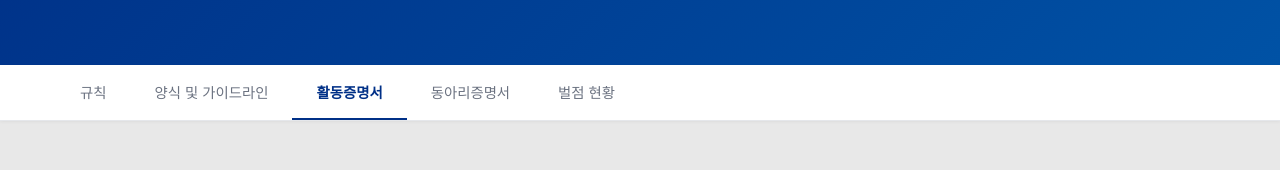
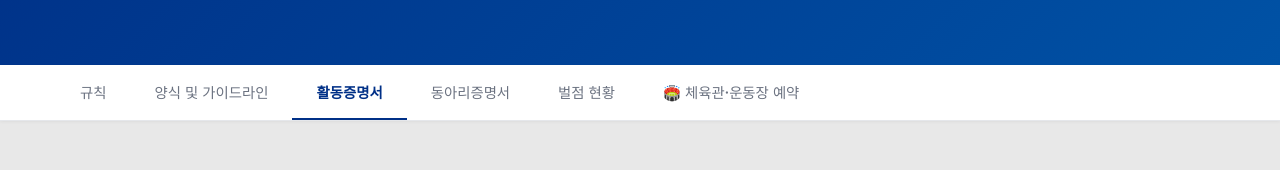
Before and after one commit to minimin0416/hongik-union, a Next.js app: page /info/activity-cert in a window 1280 px wide. Shown: the part 207-377 px from the top of the page. Built offline with nearby package versions, Linux system fonts and the light colour scheme; no server answers.

Commit message:
Add reservation tab to info layout

```diff
--- a/app/info/layout.tsx
+++ b/app/info/layout.tsx
@@ -9,6 +9,7 @@ const links = [
   { title: '활동증명서', href: '/info/activity-cert' },
   { title: '동아리증명서', href: '/info/club-cert' },
   { title: '벌점 현황', href: '/info/penalty' },
+  { title: '🏟️ 체육관·운동장 예약', href: '/info/reservation' },
 ];
 
 export default function InfoLayout({ children }: { children: React.ReactNode }) {
```
